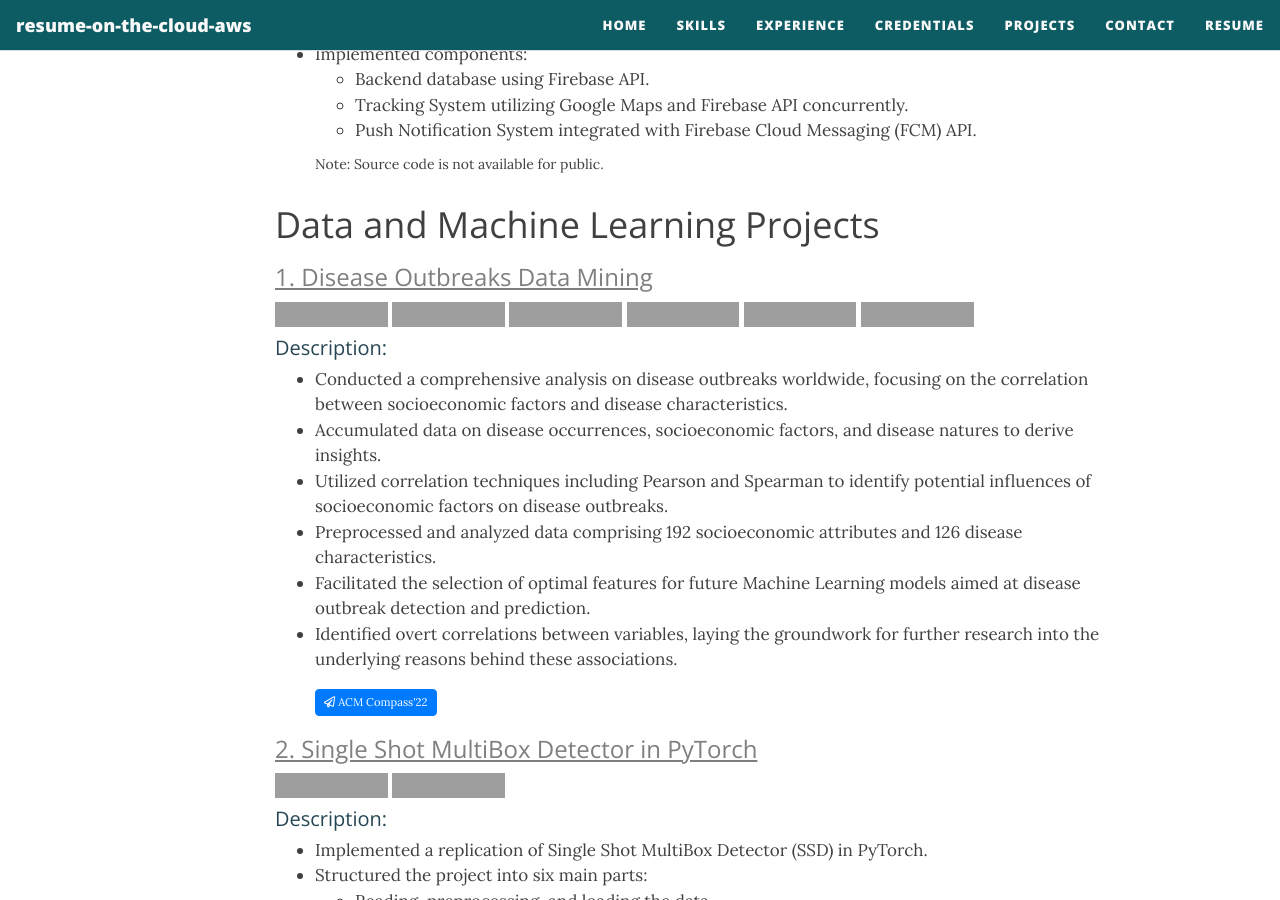
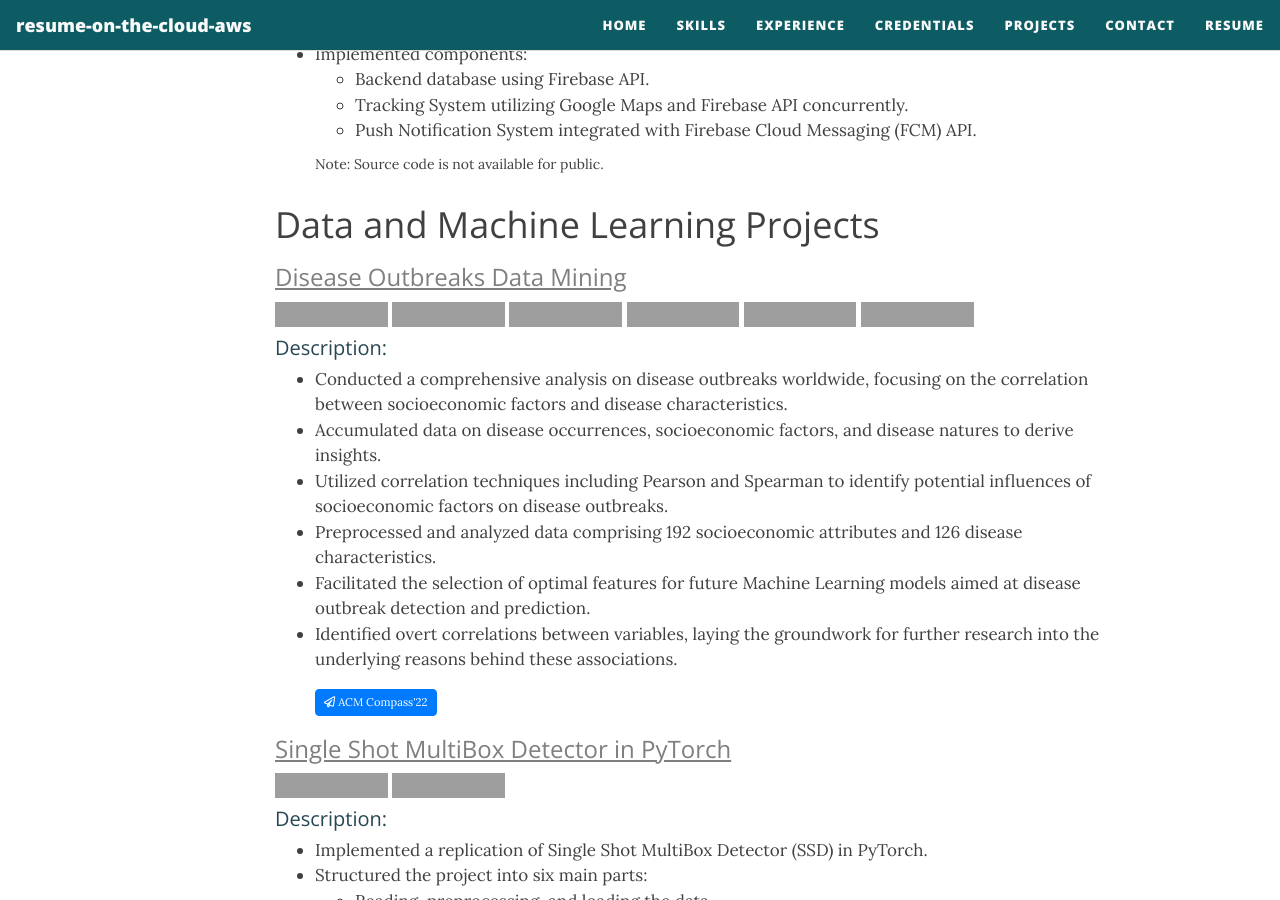
Before and after one commit to numan947/resume-on-the-cloud-aws, a Jekyll site: the page built from portfoliowebsite/projects.md, in a window 1280 px wide and 900 px high, scrolled down 3624 px, cut to the strip 0-900 px from the top of the window. Built offline with Jekyll 4.4.1, drawn with Linux system fonts in a browser that asks for light colours; nearby versions of some CDN libraries; some of the changed text lies outside the part shown; grey boxes are pictures that could not be loaded.

Commit message:
Removed numbering fromt he projects

```diff
--- a/portfoliowebsite/projects.md
+++ b/portfoliowebsite/projects.md
@@ -13,7 +13,7 @@ full-width:
 
 # <span style="font-weight:normal">Cloud Development Projects</span>
 
-### <span style="color:#7f7f7f;font-weight:normal;"><u>1. The Cloud Resume Challenge</u></span>
+### <span style="color:#7f7f7f;font-weight:normal;"><u>The Cloud Resume Challenge</u></span>
 <div style="margin-bottom:10px">
 <img src="https://img.shields.io/badge/python-3670A0?style=for-the-badge&logo=python&logoColor=ffdd54" height="25">
 <img src="https://img.shields.io/badge/Amazon_AWS-FF9900?style=for-the-badge&logo=amazonaws&logoColor=white" height="25">
@@ -327,7 +327,7 @@ full-width:
 
 
 
-### <span style="color:#7f7f7f;font-weight:normal;"><u>1. Disease Outbreaks Data Mining</u></span>
+### <span style="color:#7f7f7f;font-weight:normal;"><u>Disease Outbreaks Data Mining</u></span>
 <div style="margin-bottom:10px">
 <img src="https://img.shields.io/badge/python-3670A0?style=for-the-badge&logo=python&logoColor=ffdd54" height="25">
 <img src="https://img.shields.io/badge/numpy-%23013243.svg?style=for-the-badge&logo=numpy&logoColor=white" height="25">
@@ -355,7 +355,7 @@ full-width:
 
 
 
-### <span style="color:#7f7f7f;font-weight:normal;"><u>2. Single Shot MultiBox Detector in PyTorch</u></span>
+### <span style="color:#7f7f7f;font-weight:normal;"><u>Single Shot MultiBox Detector in PyTorch</u></span>
 <div style="margin-bottom:10px">
 <img src="https://img.shields.io/badge/python-3670A0?style=for-the-badge&logo=python&logoColor=ffdd54" height="25">
 <img src="https://img.shields.io/badge/PyTorch-%23EE4C2C.svg?style=for-the-badge&logo=PyTorch&logoColor=white" height="25">
```
